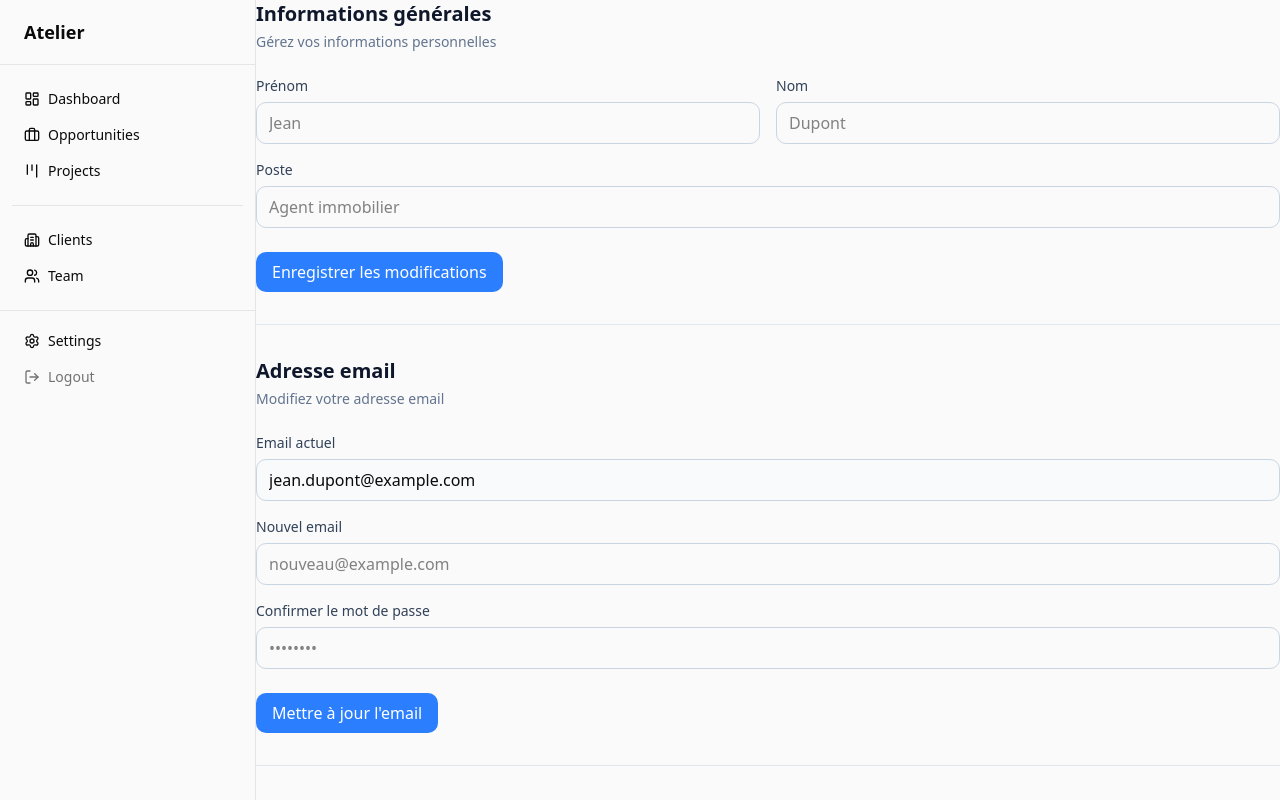
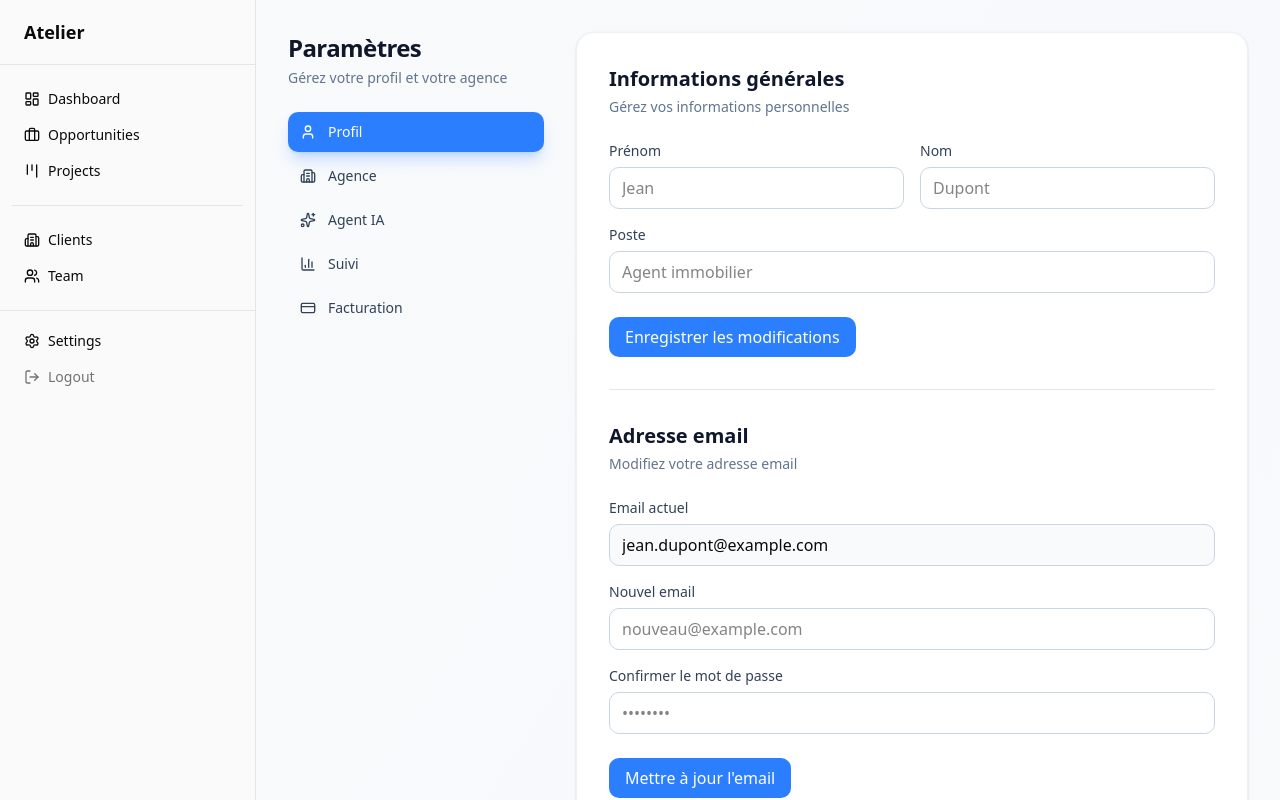
Before and after one commit to AlexandreHoumeau/la-partie-commune, a Next.js app: page /app/settings/profile in a window 1280 px wide. Shown: the top 800 px of the page. Built offline with nearby package versions, Linux system fonts and the light colour scheme.

Commit message:
Created setting context

```diff
--- /dev/null
+++ b/app/app/settings/layout.tsx
@@ -0,0 +1,83 @@
+import { SettingsProvider } from './settings-context'
+import SettingsSidebar from './settings-sidebar'
+
+async function getSettingsData(userId: string) {
+  // REMPLACE PAR TON VRAI APPEL DB/API
+  // Exemple Supabase :
+  // const { data } = await supabase
+  //   .from('settings')
+  //   .select('*')
+  //   .eq('user_id', userId)
+  //   .single()
+  // return data
+
+  return {
+    profile: {
+      firstName: 'Jean',
+      lastName: 'Dupont',
+      position: 'Agent immobilier',
+      email: 'jean.dupont@partiecommune.fr',
+      phone: '+33 6 12 34 56 78'
+    },
+    agency: {
+      name: 'Partie Commune',
+      website: 'https://www.partiecommune.fr',
+      phone: '+33 1 23 45 67 89',
+      email: 'contact@partiecommune.fr',
+      address: '123 rue de la République, 75001 Paris',
+      description: 'Agence immobilière spécialisée',
+      logo: null,
+      primaryColor: '#3b82f6',
+      team: []
+    },
+    ai: {
+      context: '',
+      keyPoints: '',
+      tone: 'professional',
+      additionalInstructions: ''
+    },
+    tracking: {
+      enabled: true,
+      trackOpens: true,
+      trackClicks: true,
+      utmSource: 'email',
+      utmMedium: 'partiecommune',
+      utmCampaign: 'prospection'
+    },
+    billing: {
+      plan: 'Professional',
+      amount: 49,
+      nextPayment: '2026-03-14',
+      paymentMethod: { last4: '4242', expiry: '12/2026' },
+      invoices: []
+    }
+  }
+}
+
+export default async function SettingsLayout({
+  children,
+}: {
+  children: React.ReactNode
+}) {
+  // TODO: Récupère le vrai userId depuis ta session
+  const userId = 'user-123'
+  const settingsData = await getSettingsData(userId)
+
+  return (
+    <SettingsProvider data={settingsData}>
+      <div className="min-h-screen bg-gradient-to-br from-slate-50 via-blue-50/30 to-slate-50">
+        <div className="mx-auto max-w-7xl">
+          <div className="flex gap-8 p-8">
+            <SettingsSidebar />
+
+            <main className="flex-1 min-w-0">
+              <div className="bg-white rounded-2xl shadow-sm border border-slate-200/60 p-8">
+                {children}
+              </div>
+            </main>
+          </div>
+        </div>
+      </div>
+    </SettingsProvider>
+  )
+}
--- /dev/null
+++ b/app/app/settings/page.tsx
@@ -0,0 +1,5 @@
+import { redirect } from 'next/navigation'
+
+export default function SettingsPage() {
+    redirect('/app/settings/profile')
+}
--- /dev/null
+++ b/app/app/settings/settings-context.tsx
@@ -0,0 +1,80 @@
+'use client'
+
+import { createContext, useContext } from 'react'
+
+type SettingsData = {
+    profile: {
+        firstName: string
+        lastName: string
+        position: string
+        email: string
+        phone: string
+    }
+    agency: {
+        name: string
+        website: string
+        phone: string
+        email: string
+        address: string
+        description: string
+        logo: string | null
+        primaryColor: string
+        team: Array<{
+            name: string
+            email: string
+            role: string
+        }>
+    }
+    ai: {
+        context: string
+        keyPoints: string
+        tone: string
+        additionalInstructions: string
+    }
+    tracking: {
+        enabled: boolean
+        trackOpens: boolean
+        trackClicks: boolean
+        utmSource: string
+        utmMedium: string
+        utmCampaign: string
+    }
+    billing: {
+        plan: string
+        amount: number
+        nextPayment: string
+        paymentMethod: {
+            last4: string
+            expiry: string
+        }
+        invoices: Array<{
+            date: string
+            amount: number
+            status: string
+        }>
+    }
+}
+
+const SettingsContext = createContext<SettingsData | null>(null)
+
+export function SettingsProvider({
+    children,
+    data
+}: {
+    children: React.ReactNode
+    data: SettingsData
+}) {
+    return (
+        <SettingsContext.Provider value={data}>
+            {children}
+        </SettingsContext.Provider>
+    )
+}
+
+export function useSettings() {
+    const context = useContext(SettingsContext)
+    if (!context) {
+        throw new Error('useSettings must be used within SettingsProvider')
+    }
+    return context
+}
--- /dev/null
+++ b/app/app/settings/settings-sidebar.tsx
@@ -0,0 +1,63 @@
+'use client'
+
+import { usePathname } from 'next/navigation'
+import Link from 'next/link'
+import {
+  User,
+  Building2,
+  Sparkles,
+  BarChart3,
+  CreditCard
+} from 'lucide-react'
+
+const sections = [
+  { id: 'profile', label: 'Profil', icon: User, href: '/app/settings/profile' },
+  { id: 'agency', label: 'Agence', icon: Building2, href: '/app/settings/agency' },
+  { id: 'ai', label: 'Agent IA', icon: Sparkles, href: '/app/settings/ai' },
+  { id: 'tracking', label: 'Suivi', icon: BarChart3, href: '/app/settings/tracking' },
+  { id: 'billing', label: 'Facturation', icon: CreditCard, href: '/app/settings/billing' }
+]
+
+export default function SettingsSidebar() {
+  const pathname = usePathname()
+
+  return (
+    <aside className="w-64 flex-shrink-0">
+      <div className="sticky top-8">
+        <div className="mb-6">
+          <h1 className="text-2xl font-semibold text-slate-900 tracking-tight">
+            Paramètres
+          </h1>
+          <p className="text-sm text-slate-500 mt-1">
+            Gérez votre profil et votre agence
+          </p>
+        </div>
+
+        <nav className="space-y-1">
+          {sections.map((section) => {
+            const Icon = section.icon
+            const isActive = pathname.startsWith(section.href)
+
+            return (
+              <Link
+                key={section.id}
+                href={section.href}
+                className={`
+                  w-full flex items-center gap-3 px-3 py-2.5 rounded-lg text-sm font-medium
+                  transition-all duration-200
+                  ${isActive
+                    ? 'bg-blue-500 text-white shadow-lg shadow-blue-500/25'
+                    : 'text-slate-700 hover:bg-slate-100 hover:text-slate-900'
+                  }
+                `}
+              >
+                <Icon className="w-4 h-4" />
+                <span className="flex-1 text-left">{section.label}</span>
+              </Link>
+            )
+          })}
+        </nav>
+      </div>
+    </aside>
+  )
+}
```
